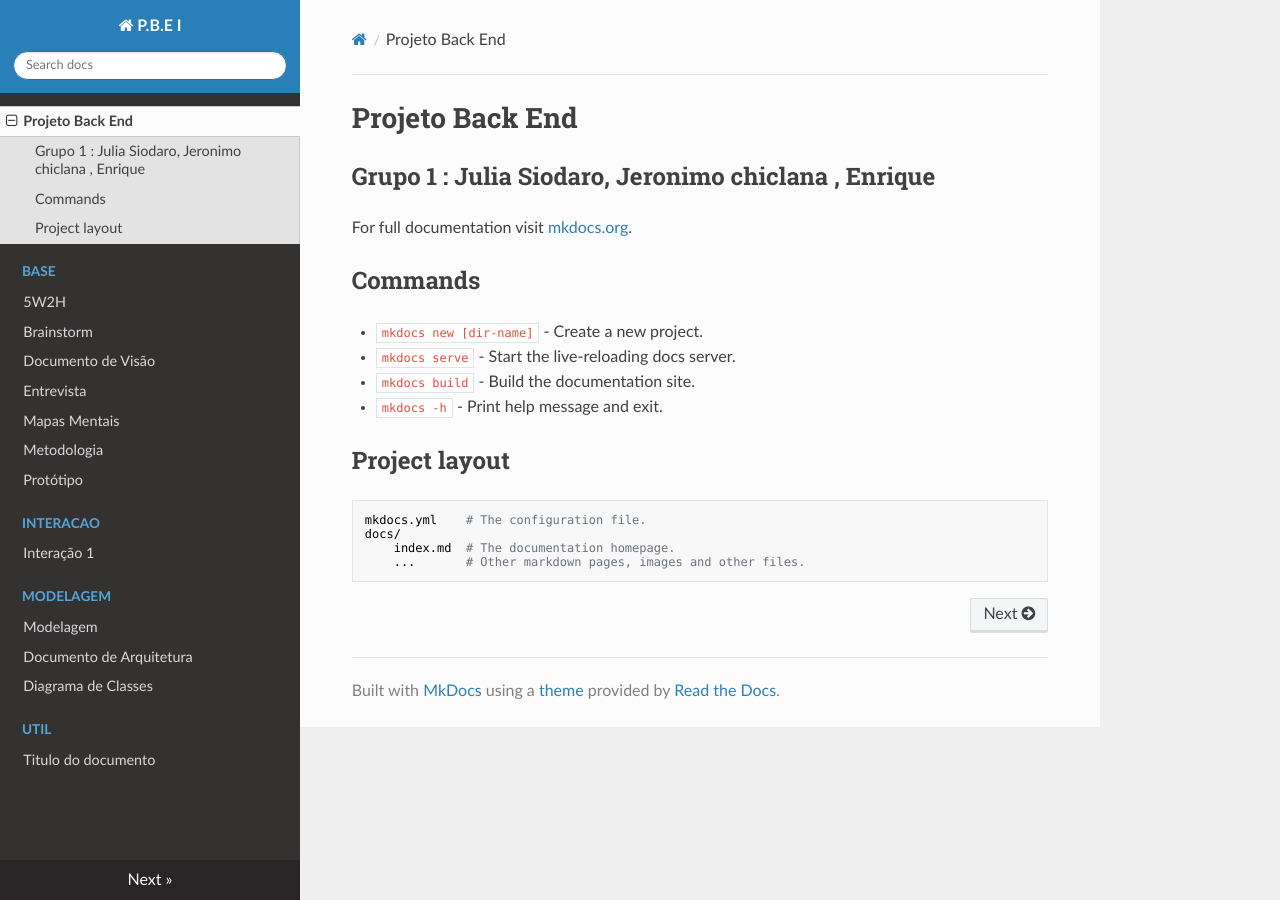
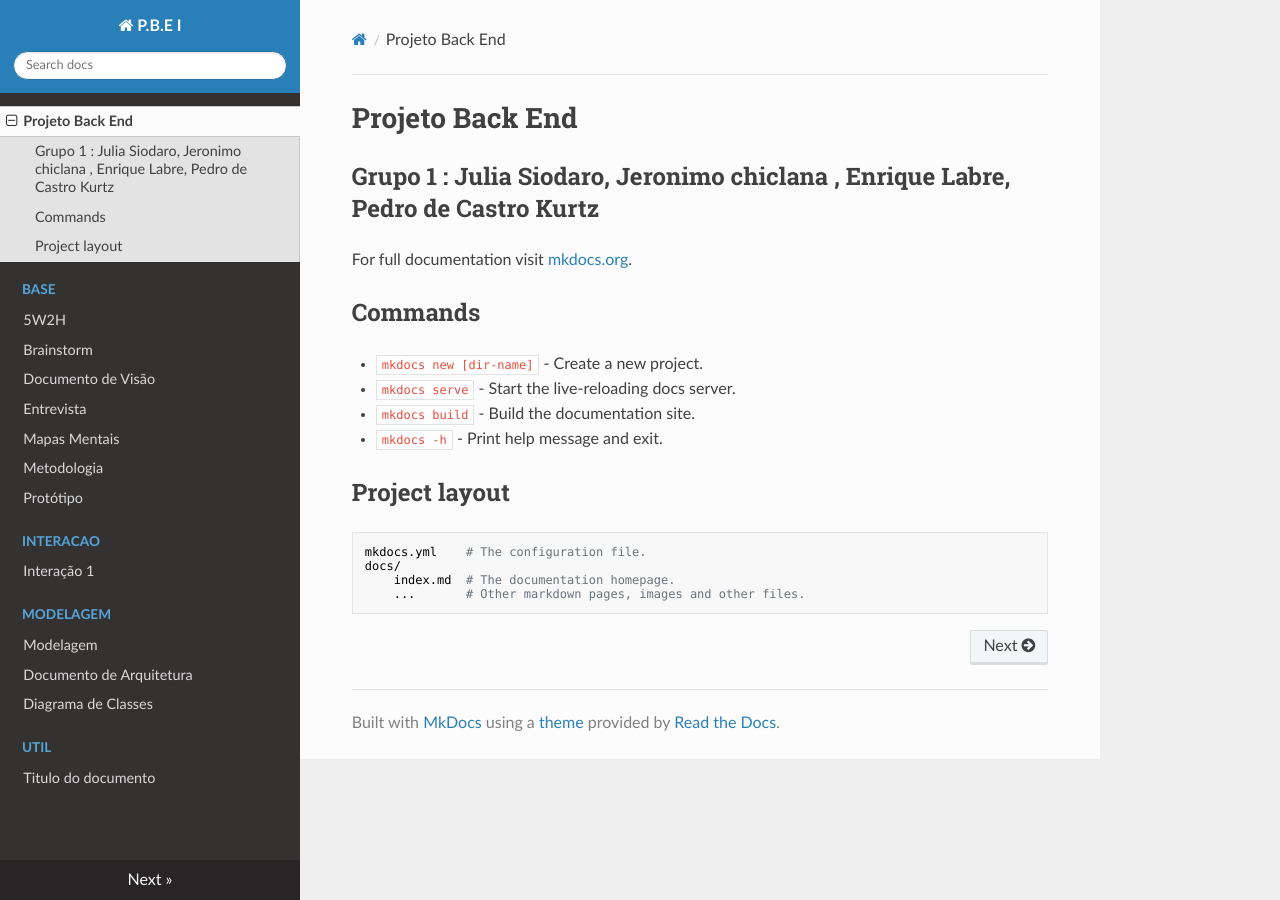
Before and after one commit to Projetos-de-Extensao/PBE_ADS_25.1_8001_ALPHA, an MkDocs documentation site: the page built from docs/index.md, in a window 1280 px wide. Built offline with MkDocs 1.6.1, drawn with Linux system fonts in a browser that asks for light colours; nearby versions of some CDN libraries.

Commit message:
nome do grupo completo atualizado

```diff
--- a/docs/index.md
+++ b/docs/index.md
@@ -1,5 +1,5 @@
 # Projeto Back End
-## Grupo 1 : Julia Siodaro, Jeronimo chiclana , Enrique
+## Grupo 1 : Julia Siodaro, Jeronimo chiclana , Enrique Labre, Pedro de Castro Kurtz
 
 For full documentation visit [mkdocs.org](https://www.mkdocs.org).
 
```
